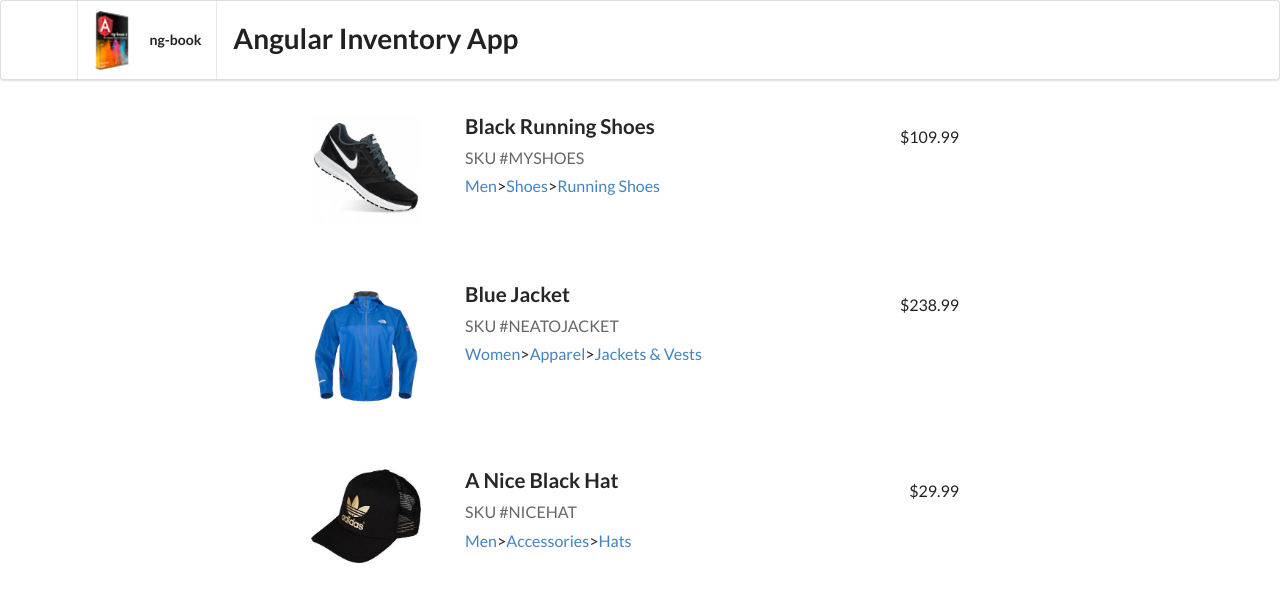
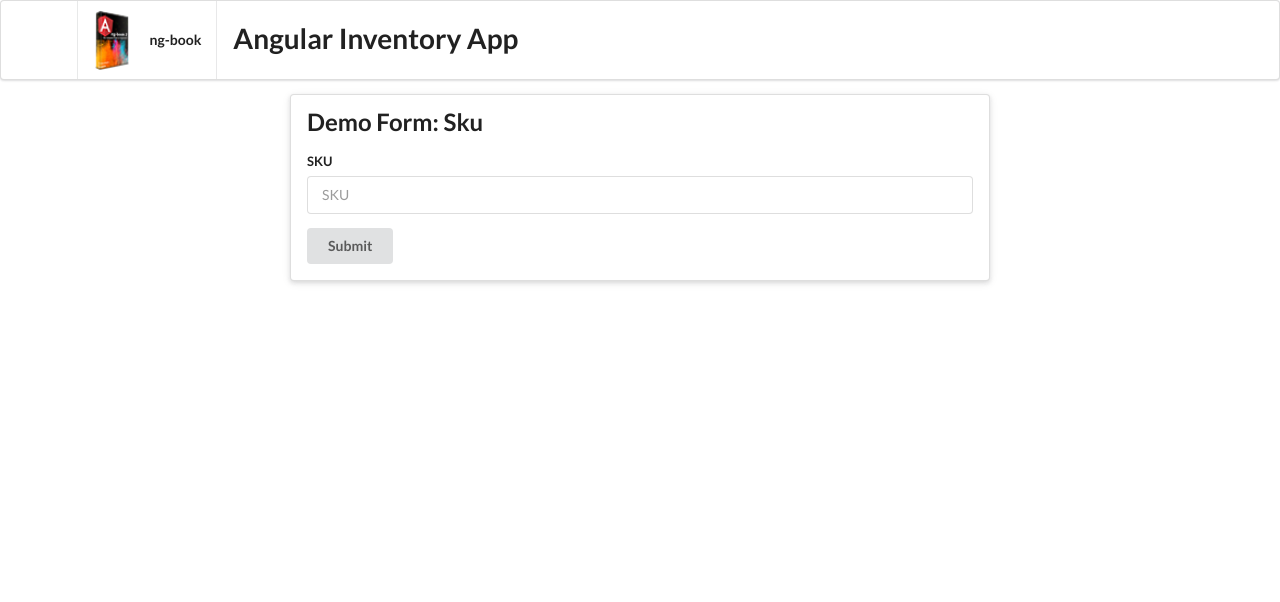
Before and after one commit to sarsey-walker/Angular, an Angular app in the folder how-angular-works/: page / in a window 1280 px wide. Shown: the top 602 px of the page. Built offline with nearby package versions, Linux system fonts and the light colour scheme.

Commit message:
Simple example of template driven form

```diff
--- a/how-angular-works/src/app/app.component.html
+++ b/how-angular-works/src/app/app.component.html
@@ -1,6 +1,7 @@
 <div class="inventory-app">
-  <product-list
+  <!-- <product-list
     [productList]="products"
     (onProductSelected)="productWasSelected($event)">
-  </product-list>
+  </product-list> -->
+  <app-demo-form-sku></app-demo-form-sku>
 </div>
--- a/how-angular-works/src/app/app.module.ts
+++ b/how-angular-works/src/app/app.module.ts
@@ -8,6 +8,7 @@
 import { ProductDepartmentComponent } from './product-department/product-department.component';
 import { PriceDisplayComponent } from './price-display/price-display.component';
 import { FormsModule } from '@angular/forms';
+import { DemoFormSkuComponent } from './demo-form-sku/demo-form-sku.component';
 
 @NgModule({
   declarations: [
@@ -16,7 +17,8 @@
     ProductListComponent,
     ProductImageComponent,
     ProductDepartmentComponent,
-    PriceDisplayComponent
+    PriceDisplayComponent,
+    DemoFormSkuComponent
   ],
   imports: [
     BrowserModule,FormsModule
--- /dev/null
+++ b/how-angular-works/src/app/demo-form-sku/demo-form-sku.component.html
@@ -0,0 +1,17 @@
+<div class="ui raised segment">
+  <h2 class="ui header">Demo Form: Sku</h2>
+  <form #f="ngForm"
+        (ngSubmit)="onSubmit(f.value)"
+        class="ui form">
+
+    <div class="field">
+      <label for="skuInput">SKU</label>
+      <input type="text"
+             id="skuInput"
+             placeholder="SKU"
+             name="sku" ngModel>
+    </div>
+
+    <button type="submit" class="ui button">Submit</button>
+  </form>
+</div>
--- /dev/null
+++ b/how-angular-works/src/app/demo-form-sku/demo-form-sku.component.ts
@@ -0,0 +1,19 @@
+import { Component } from '@angular/core';
+
+@Component({
+  selector: 'app-demo-form-sku',
+  templateUrl: './demo-form-sku.component.html',
+  styleUrls: ['./demo-form-sku.component.css']
+})
+export class DemoFormSkuComponent {
+// template driven form
+  constructor() { }
+
+  ngOnInit() {
+  }
+
+  onSubmit(form: any): void {
+    console.log('you submitted value:', form);
+  }
+
+}
```
Also changed, not shown: how-angular-works/src/app/demo-form-sku/demo-form-sku.component.css (added), 1 other file (tests, documents, lock files or other folders).
